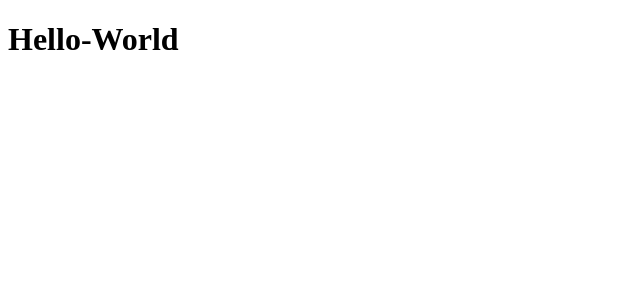
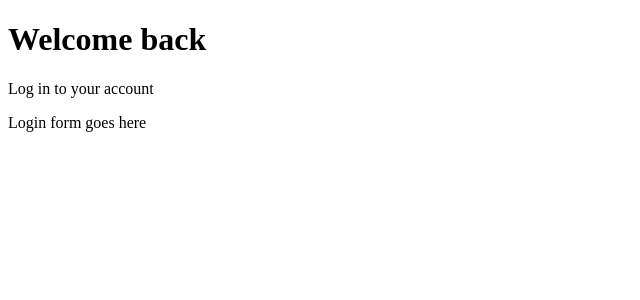
Before and after one commit to Kevinolm10/Energy-Budget-Calendar, a React (Vite) app in the folder frontend/: page / in a window 1280 px wide. Shown: the top 300 px of the page, without its empty margins (0-640 px from the left). Built offline with nearby package versions, Linux system fonts and the light colour scheme.

Commit message:
Import and display new component

```diff
--- a/frontend/src/App.tsx
+++ b/frontend/src/App.tsx
@@ -1,10 +1,12 @@
+import { AuthContainer } from "@/components/AuthContainer";
+
 function App() {
 
   return (
     <>
-      <h1>
-        Hello-World
-      </h1>
+      <AuthContainer title="Welcome back" subtitle="Log in to your account">
+        <p>Login form goes here</p>
+      </AuthContainer>
     </>
   )
 }
```
